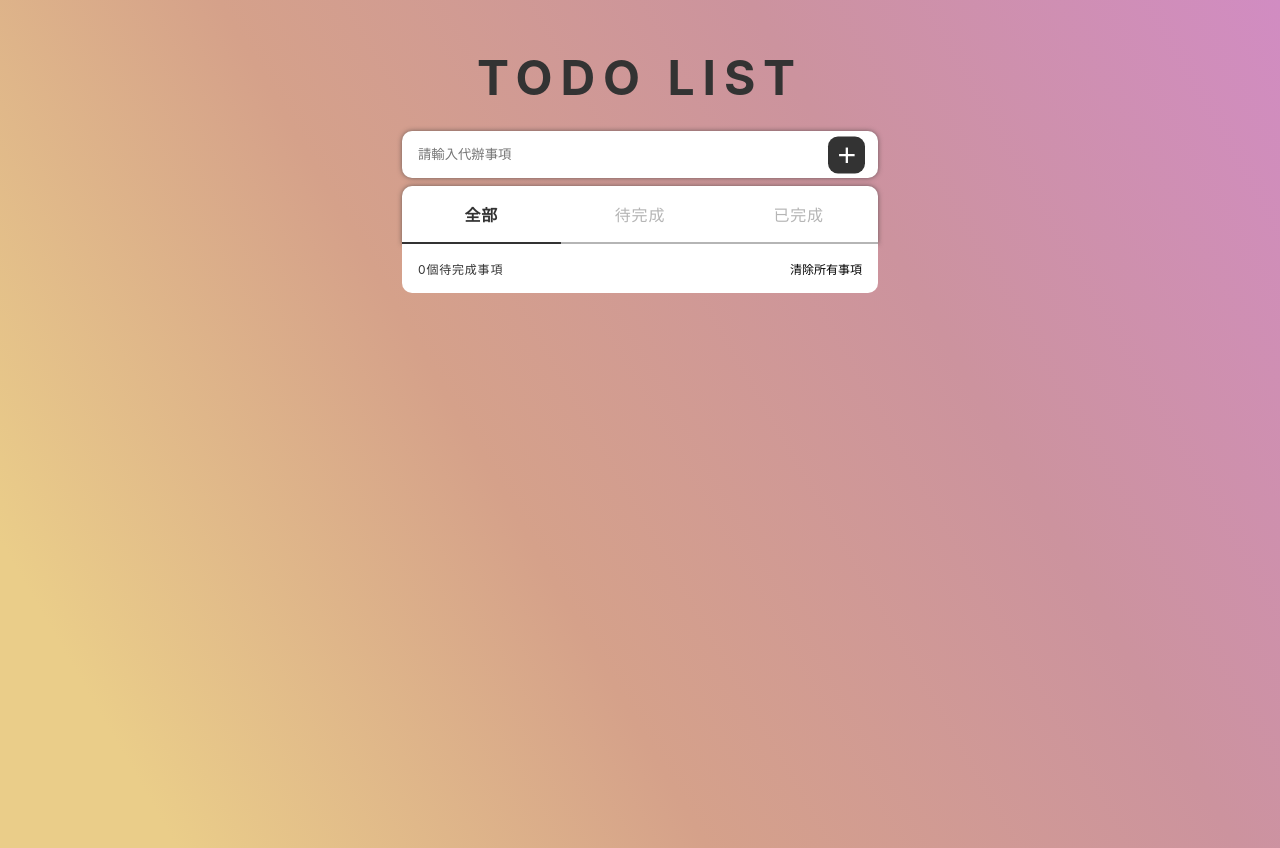
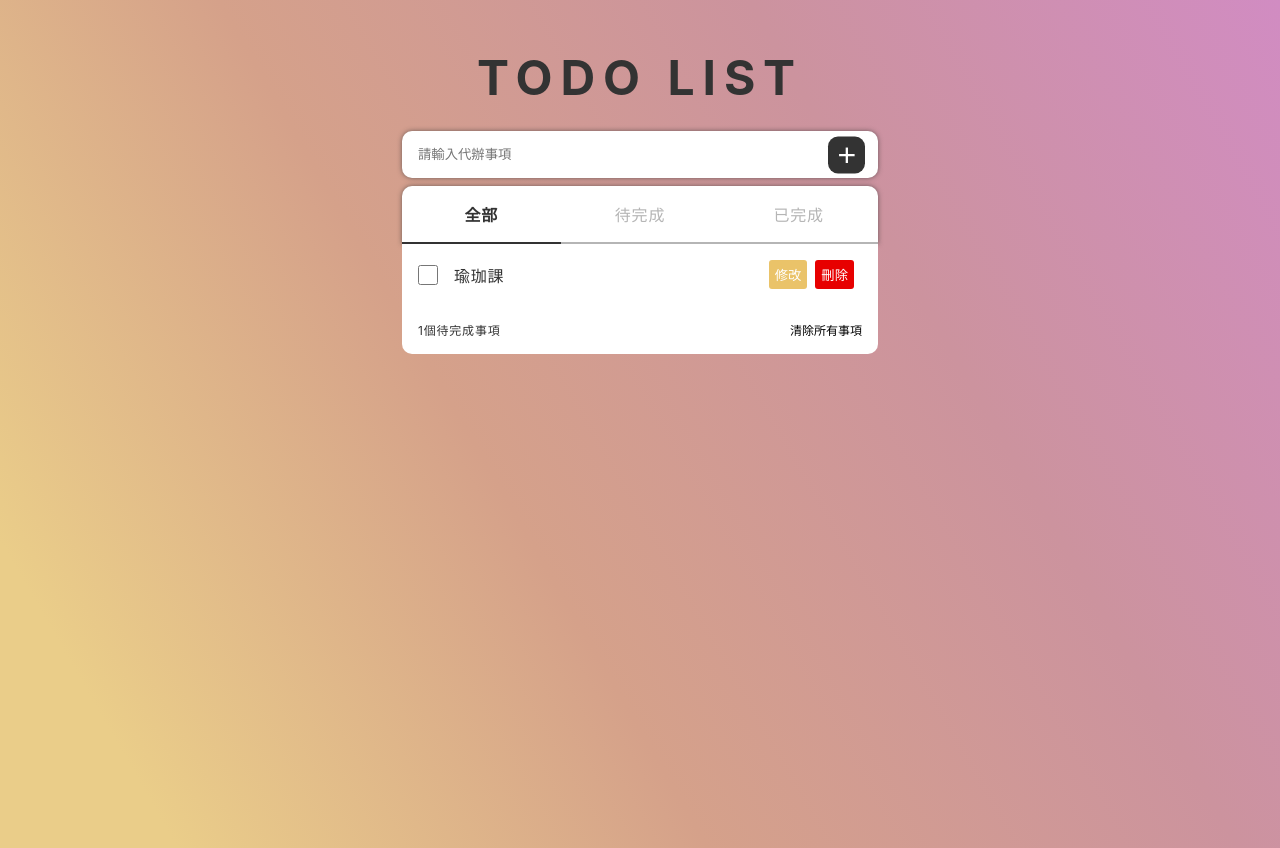
Before and after one commit to Kelsyyy/portfolio, a React (Create React App) app: page / in a window 1280 px wide. Built offline with nearby package versions, Linux system fonts and the light colour scheme; a web font is replaced by a local one.

Commit message:
update todos array

```diff
--- a/src/page/TodoList/TodoList.js
+++ b/src/page/TodoList/TodoList.js
@@ -19,12 +19,12 @@ function TodoList() {
 
   //代辦事項
   const [todos, setTodos] = useState([
-    // {
-    //   id: 1,
-    //   text: '買菜菜',
-    //   completed: false,
-    //   edit: false,
-    // },
+    {
+      id: 1,
+      text: '瑜珈課',
+      completed: false,
+      edit: false,
+    },
   ])
   // 篩選後
   const [filterTodoList, setFilterTodoList] = useState(todos)
```
